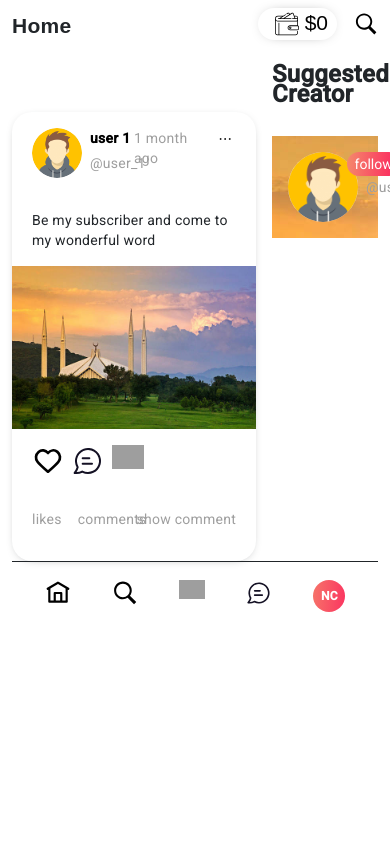
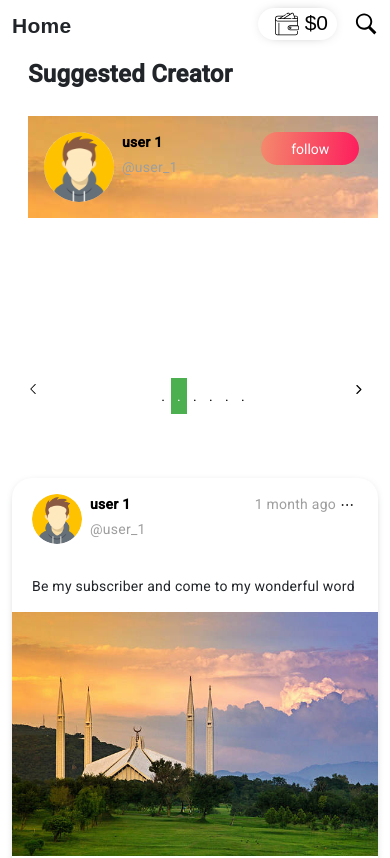
Before and after one commit to mb3451007/creators-app, an Angular app: page /home in a window 390 px wide. Shown: the top 858 px of the page. Built offline with nearby package versions, Linux system fonts and the light colour scheme; grey boxes are pictures that could not be loaded.

Commit message:
home page mobile screen

```diff
--- a/src/app/component/home/home.component.html
+++ b/src/app/component/home/home.component.html
@@ -1,6 +1,7 @@
 <div class="container">
-    <div class="row">
-        <div class="main-home__leftSide col-8">
+    <div class="main-home__sides row">
+        <!-- <div class="main-home__sides col-12"> -->
+            <div class="main-home__leftSide col-lg-8 col-md-8 col-12">
                 <div class="row">
                   <div class="main-home__left-profile col-12">
                       <div class="main-home__leftUserDetails col-6">
@@ -49,21 +50,7 @@
                 </div>
 
 
-
-
-
-
-
-
-
-
-
-
-
-
-
-
-        <div class="main-home__rightSide col-4">
+       <div class="main-home__rightSide col-lg-4 col-md-4 col-12">
                   <div class="row">
                   <div class="col-12">
 
@@ -91,8 +78,32 @@
                          </div>
 
                       </div>
+                      <!-- <div class="col-12"> -->
+                        <div class="pagination col-12">
+                            <div class="left col-1">
+                                <img src="assets/profile-icon/left-arrow-next-svgrepo-com.svg" alt="" style="width: 10px;">
+                                <!-- <a id="" href="#">&laquo;</a> -->
+                            </div>
+
+                              <div class="page-paginate col-10">
+                                <a href="#">.</a>
+                                <a href="#" class="active">.</a>
+                                <a href="#">.</a>
+                                <a href="#">.</a>
+                                <a href="#">.</a>
+                                <a href="#">.</a>
+                              </div>
+                            <div class="right col-1">
+                                <img src="assets/side-bar-icon/right-arrow-svgrepo-com.svg" alt=""  style="width: 19px;">
+
+                                <!-- style="width: 10px;" -->
+                            <!-- <a id="" href="#">&raquo;</a> -->
+                            </div>
+                          </div>
+                      <!-- </div> -->
                   </div>
               </div>
               </div>
+        <!-- </div> -->
     </div>
 </div>
--- a/src/app/component/home/home.component.scss
+++ b/src/app/component/home/home.component.scss
@@ -134,3 +134,44 @@
     }
 
 }
+
+.pagination {
+    display: flex;
+    justify-content: center;
+    margin-top: 10rem;
+  }
+
+  .pagination a {
+    color: black;
+    // float: left;
+    padding: 8px 6px;
+    text-decoration: none;
+    transition: background-color .3s;
+  }
+//   .left{
+//     float: left;
+//   }
+//   .right{
+//     float: right;
+//   }
+  .page-paginate{
+    display: flex;
+    justify-content: center;
+  }
+
+  .pagination a.active {
+    background-color: #4CAF50;
+    color: white;
+  }
+
+  .pagination a:hover:not(.active) {background-color: #ddd;}
+
+
+@media screen and (max-width: 768px) {
+    .main-home{
+        &__sides{
+            display: flex;
+            flex-direction: column-reverse;
+        }
+    }
+}
```
Lines whose indentation alone changed are shown as unchanged.
